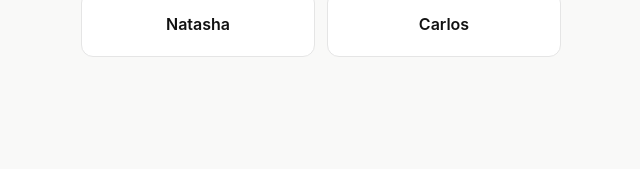
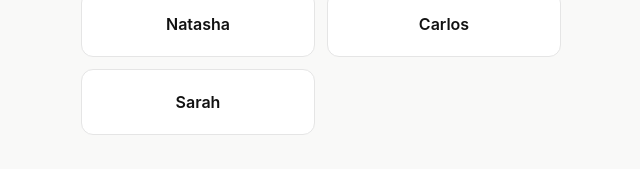
Before and after one commit to adsorbed/adsorbed-caller-portal, a Next.js app: page / in a window 1280 px wide. Shown: the part 499-668 px from the top of the page, without its empty margins (319-959 px from the left). Built offline with nearby package versions, Linux system fonts and the light colour scheme.

Commit message:
Add Sarah to landing page

```diff
--- a/app/page.tsx
+++ b/app/page.tsx
@@ -11,6 +11,7 @@ const CALLERS = [
   { name: 'Toni', id: 'toni' },
   { name: 'Natasha', id: 'natasha' },
   { name: 'Carlos', id: 'carlos' },
+  { name: 'Sarah', id: 'sarah' },
 ]
 
 export default function Home() {
```
